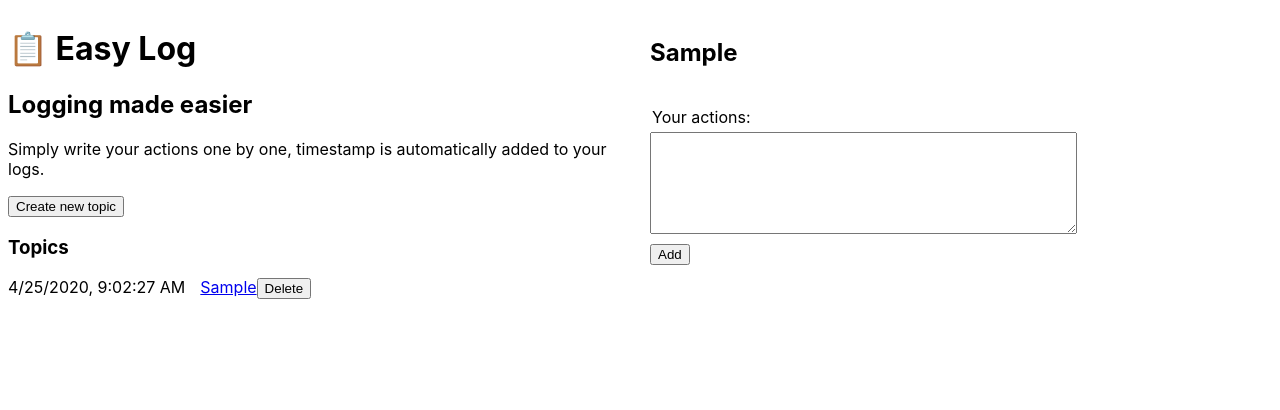
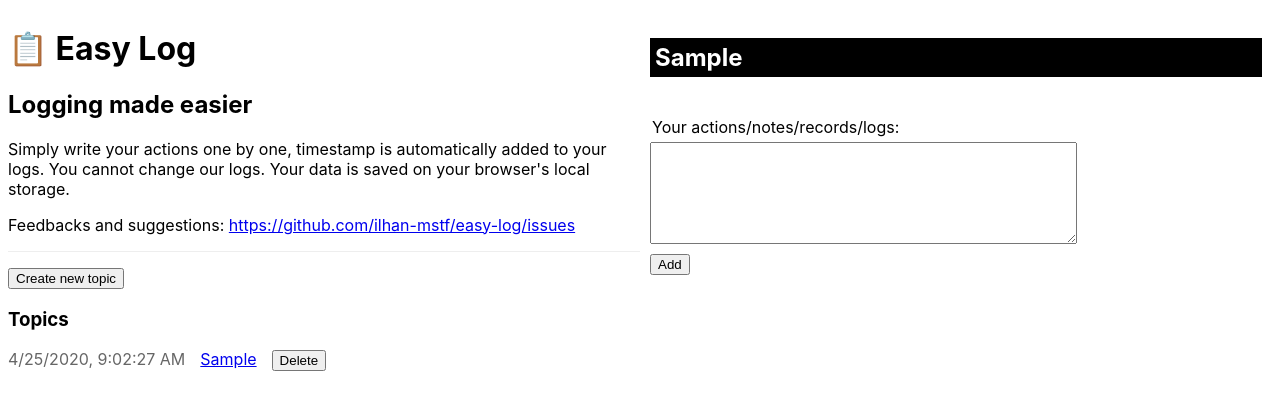
Before and after one commit to ilhan-mstf/easy-log, a plain HTML site: page index.html in a window 1280 px wide. Both pictures are taken after typing "Sample" into the empty fields and a click on the input "Create". Drawn offline with Linux system fonts and the light colour scheme.

Commit message:
Improve design, fix bugs

```diff
--- a/index.html
+++ b/index.html
@@ -1,3 +1,8 @@
+<!--
+  Author: Mustafa ilhan, https://ilhan-mstf.github.io/
+  Project home: https://github.com/ilhan-mstf/easy-log
+  License: GNU Public v3
+-->
 <!DOCTYPE html>
 <html lang="en">
 
@@ -6,6 +11,9 @@
   <meta name="viewport" content="width=device-width, initial-scale=1, shrink-to-fit=no">
   <link rel="icon" href="https://emojipedia-us.s3.dualstack.us-west-1.amazonaws.com/thumbs/120/twitter/233/clipboard_1f4cb.png">
   <title>Easy Log</title>
+  <meta name="description" content="Simply write your actions one by one, timestamp is automatically added to your logs.">
+  <meta name="keywords" content="Personal, Log, Dairy, Note, Record">
+  <meta name="author" content="Mustafa ilhan, https://ilhan-mstf.github.io/">
 
   <style type="text/css">
     body {
@@ -49,11 +57,30 @@
       margin-bottom: 20px;
       word-break: break-all;
     }
-    ul li span.timestamp {
-      float: right
+    ul li div.timestamp {
+      text-align: right;
+      font-size: 12px;
+      margin-top: 4px;
     }
-    .history-time {
+    .history-time,
+    ul li div.timestamp {
+      color: #666;
+    }
+    .history-time,
+    .history-list a {
       padding-right: 15px;
+    }
+    .history-list li {
+      margin-bottom: 5px;
+    }
+    #logTitle {
+      background-color: #000;
+      color: #fff;
+      padding: 5px;
+    }
+    .spacer {
+      border-bottom: 1px #eee solid;
+      margin-bottom: 15px;
     }
   </style>
 </head>
@@ -63,7 +90,9 @@
     <header>
       <h1>️️📋 Easy Log</h1>
       <h2>Logging made easier</h2>
-      <p>Simply write your actions one by one, timestamp is automatically added to your logs.</p>
+      <p>Simply write your actions one by one, timestamp is automatically added to your logs. You cannot change our logs. Your data is saved on your browser's local storage.</p>
+      <p>Feedbacks and suggestions: <a href="https://github.com/ilhan-mstf/easy-log/issues" target="_blank">https://github.com/ilhan-mstf/easy-log/issues</a></p>
+      <div class="spacer"></div>
     </header>
     <section>
       <input type="submit" value="Create new topic" id="createNewTopicBtn">
@@ -76,8 +105,7 @@
   <div class="right-side">
     <section id="logListSection" class="log-section">
       <h1 id="logTitle"></h1>
-      <ul id="logList" class="log-list">
-      </ul>
+      <ul id="logList" class="log-list"></ul>
     </section>
 
     <section id="formSection" class="form-section">
@@ -94,7 +122,7 @@
       </form>
       <form id="logForm" class="log-form">
         <fieldset>
-          <legend>Your actions:</legend>
+          <legend>Your actions/notes/records/logs:</legend>
           <div>
             <textarea rows="6" cols="50" maxlength="256" id="logTextArea" class="log-textarea"></textarea>
           </div>
@@ -168,6 +196,10 @@
     }
 
     function deleteHistoryItem(e, log) {
+      if (!confirm("Are you sure?")) {
+        return;
+      }
+
       let element = event.target;
       element.parentNode.parentNode.removeChild(element.parentNode);
 
@@ -200,8 +232,8 @@
 
     function renderLog(log, date) {
       const logItemElement = document.createElement("li");
-      const logTextElement = document.createElement("span");
-      const timestampTextElement = document.createElement("span");
+      const logTextElement = document.createElement("div");
+      const timestampTextElement = document.createElement("div");
 
       logTextElement.innerText = log;
 
```
Also changed, not shown: 1 other file.
